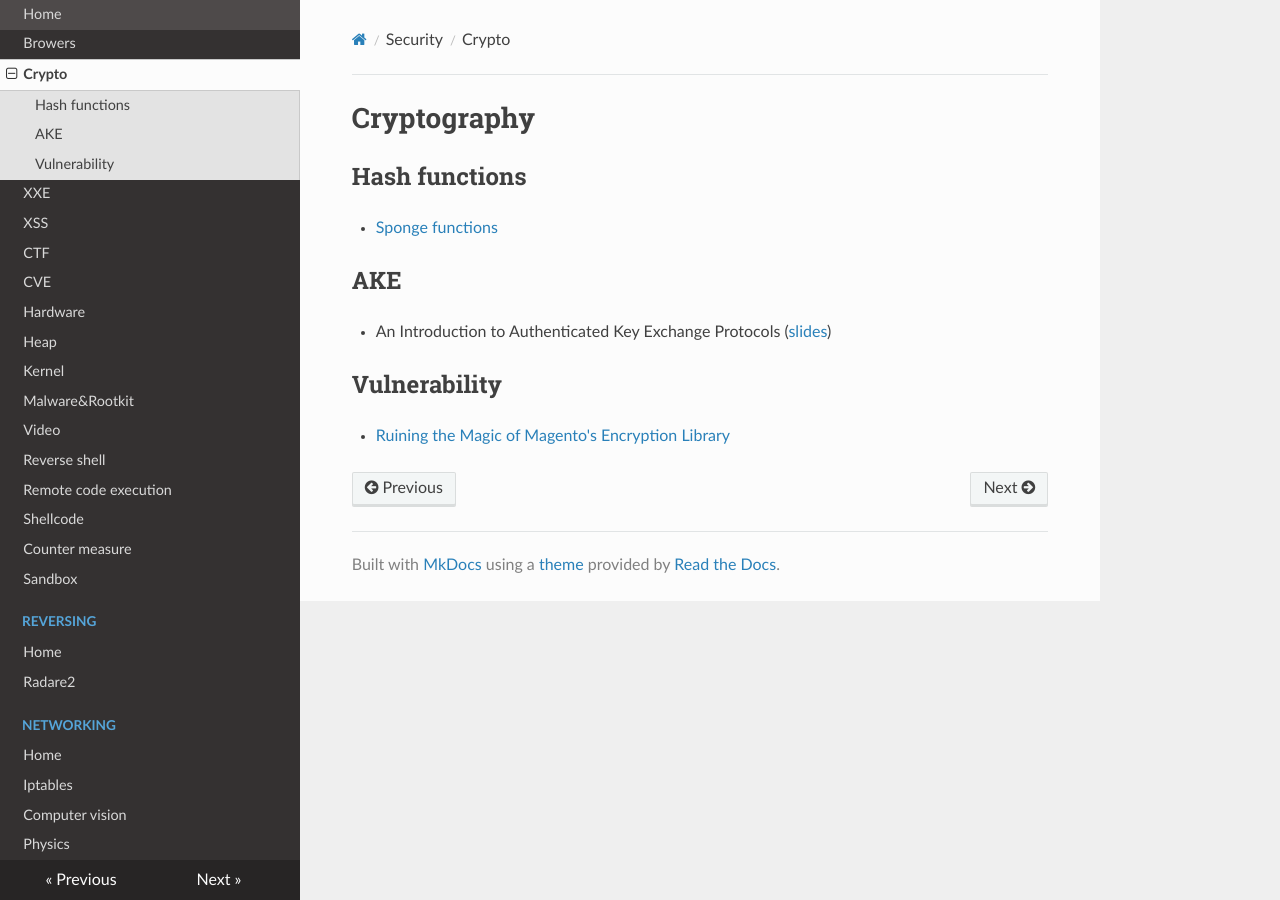
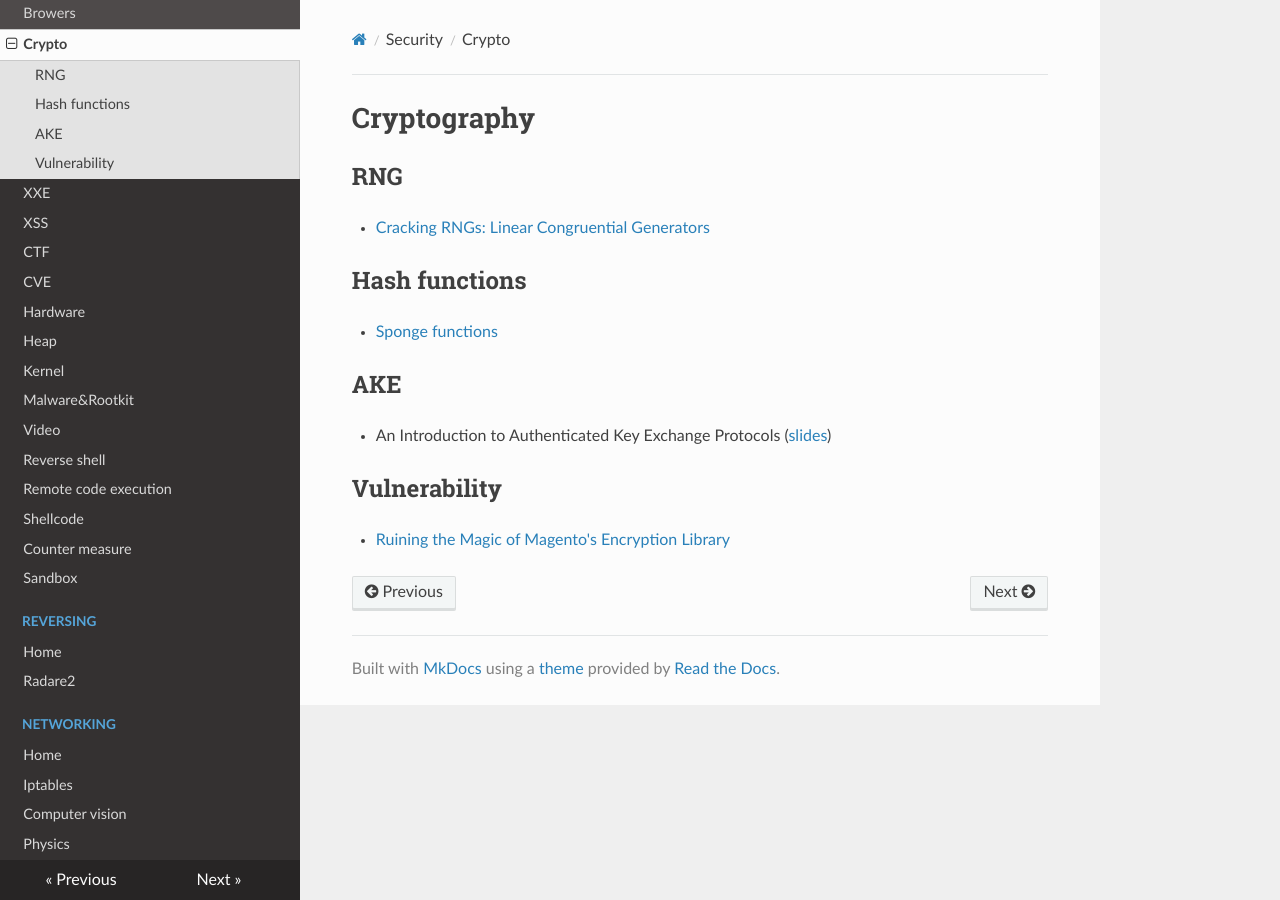
Before and after one commit to gipi/low-level, an MkDocs documentation site: the page built from docs/security/crypto.md, in a window 1280 px wide. Built offline with MkDocs 1.6.1, drawn with Linux system fonts in a browser that asks for light colours; nearby versions of some CDN libraries; old or Windows-style settings are respelled for this version of MkDocs.

Commit message:
Update crypto.md

```diff
--- a/docs/security/crypto.md
+++ b/docs/security/crypto.md
@@ -1,4 +1,8 @@
 # Cryptography
+
+## RNG
+
+ - [Cracking RNGs: Linear Congruential Generators](https://tailcall.net/blog/cracking-randomness-lcgs/)
 
 ## Hash functions
 
```
